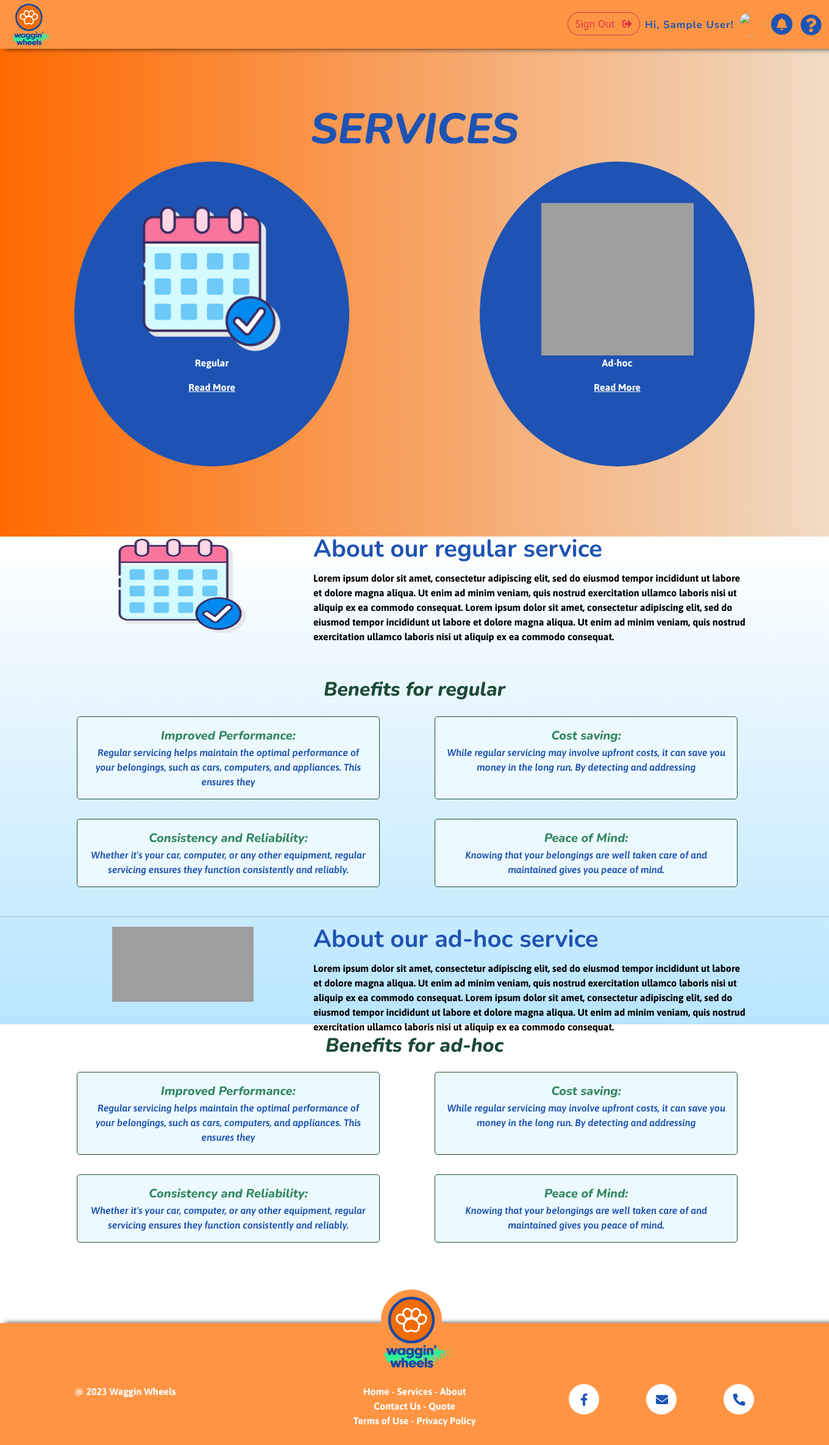
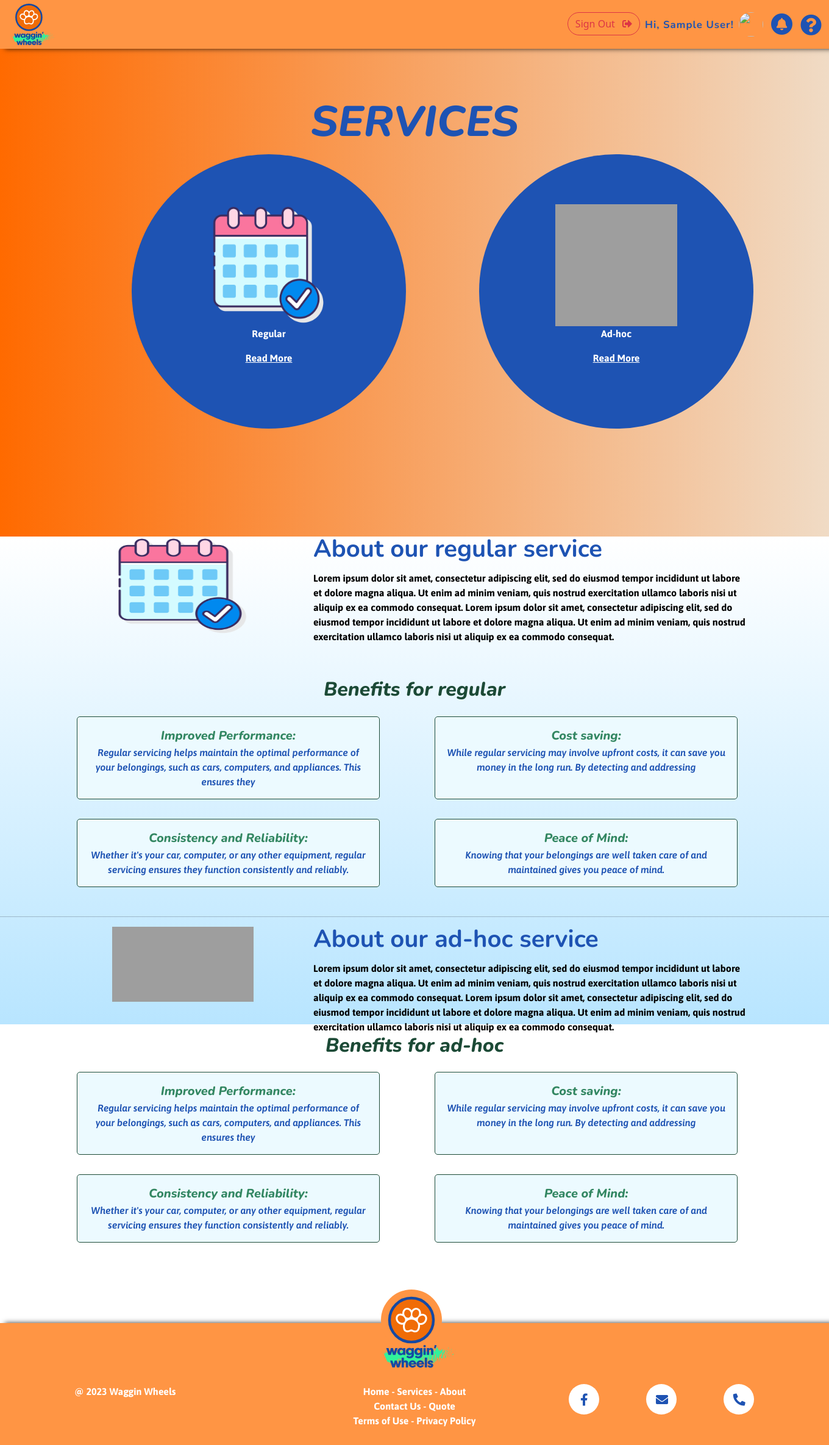
Before and after one commit to Jeniffer1976/Pet-Transport-Booking-System, a PHP site: page /services.php in a window 1360 px wide. Shown: the whole page at 61% size. Run offline with PHP 8.4, Linux system fonts and the light colour scheme; the visitor is signed in with stand-in values (Sample User, id 1); grey boxes are pictures that could not be loaded.

Commit message:
haniz change button size

```diff
--- a/services.php
+++ b/services.php
@@ -50,20 +50,18 @@
 
     <!-- Service Buttons -->
     <div class="grad1">
-        <div class="container gap1"></div>
         <div class="font7">SERVICES</div>
-        <div class="container con3">
+        <div class="container services">
             <div align="center">
                 <div class="row">
-                    <div class="col-lg-5">
+                    <div class="col-6">
                         <div class="regular">
                             <img src="images/schedule.png" alt="">
                             <p class="font8">Regular</p>
                             <a class="font8" href="#regular">Read More</a>
                         </div>
                     </div>
-                    <div class="col-sm-2"></div>
-                    <div class="col-lg-5">
+                    <div class="col-6">
                         <div class="regular">
                             <img src="images/calendar.png" alt="">
                             <p class="font8">Ad-hoc</p>
@@ -73,7 +71,6 @@
                 </div>
             </div>
         </div>
-    </div>
     </div>
     <!--  -->
 
--- a/stylesheets/common.css
+++ b/stylesheets/common.css
@@ -281,9 +281,19 @@ hr.rounded {
 
 /*home*/
 .grad1 {
-    height: 100%;
+    min-height: 100%;
+    max-width: 100%;
+    margin:0%;
+    padding: 5%;
     background-image: linear-gradient(to right, rgb(255, 106, 0), rgb(240, 219, 197));
 }
+
+.row1 {
+    align-items: center;
+    padding-left: 20%;
+    padding-right: 20%;
+}
+
 
 .font1 {
     font-family: 'Nunito', sans-serif;
@@ -386,19 +396,23 @@ rect {
 
 /* dashboard */
 
-
 .regular {
-    height: 500px;
-    width: 500x;
+    height: 450px;
+    width: 450px;
     border-radius: 50%;
     background-color: #1E53B3;
     padding-top: 15%;
 }
 
 .regular img {
-    height: 250px;
-    width: 250px;
+    height: 200px;
+    width: 200px;
 }
+
+.services {
+    margin-left: 10vw;
+}
+
 
 .inboxicon{
     font-size: 30px;
```
